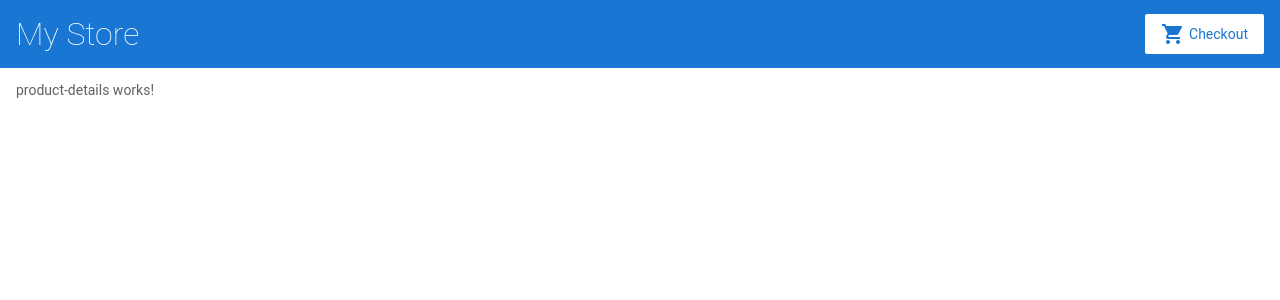
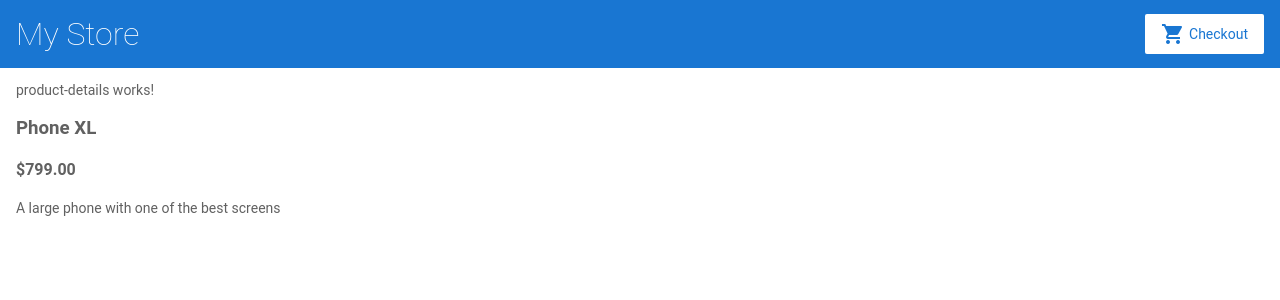
Before and after one commit to GuigoDev/angular-simple-e-commerce, an Angular app: page /products/1 in a window 1280 px wide. Shown: the top 300 px of the page. Built offline with nearby package versions, Linux system fonts and the light colour scheme.

Commit message:
Template de detalhes de produto.

```diff
--- a/src/app/product-details/product-details.component.html
+++ b/src/app/product-details/product-details.component.html
@@ -1 +1,7 @@
 <p>product-details works!</p>
+
+<div *ngIf="product">
+  <h3>{{ product.name }}</h3>
+  <h4>{{ product.price | currency }}</h4>
+  <p>{{ product.description }}</p>
+</div>
--- a/src/app/product-details/product-details.component.ts
+++ b/src/app/product-details/product-details.component.ts
@@ -1,4 +1,7 @@
 import { Component, OnInit } from '@angular/core';
+import { ActivatedRoute } from '@angular/router';
+
+import { Product, products } from '../products';
 
 @Component({
   selector: 'app-product-details',
@@ -7,9 +10,17 @@
 })
 export class ProductDetailsComponent implements OnInit {
 
-  constructor() { }
+  product: Product | undefined;
+
+  constructor(private route: ActivatedRoute) { }
 
   ngOnInit(): void {
+    // Obtem o  id do produto atual.
+    const routeParams = this.route.snapshot.paramMap;
+    const productIdFromRoute = Number(routeParams.get('productId'));
+
+    // Encontra o produto que corresponde ao id fornecido na rota.
+    this.product = products.find(product => product.id === productIdFromRoute);
   }
 
 }
```
